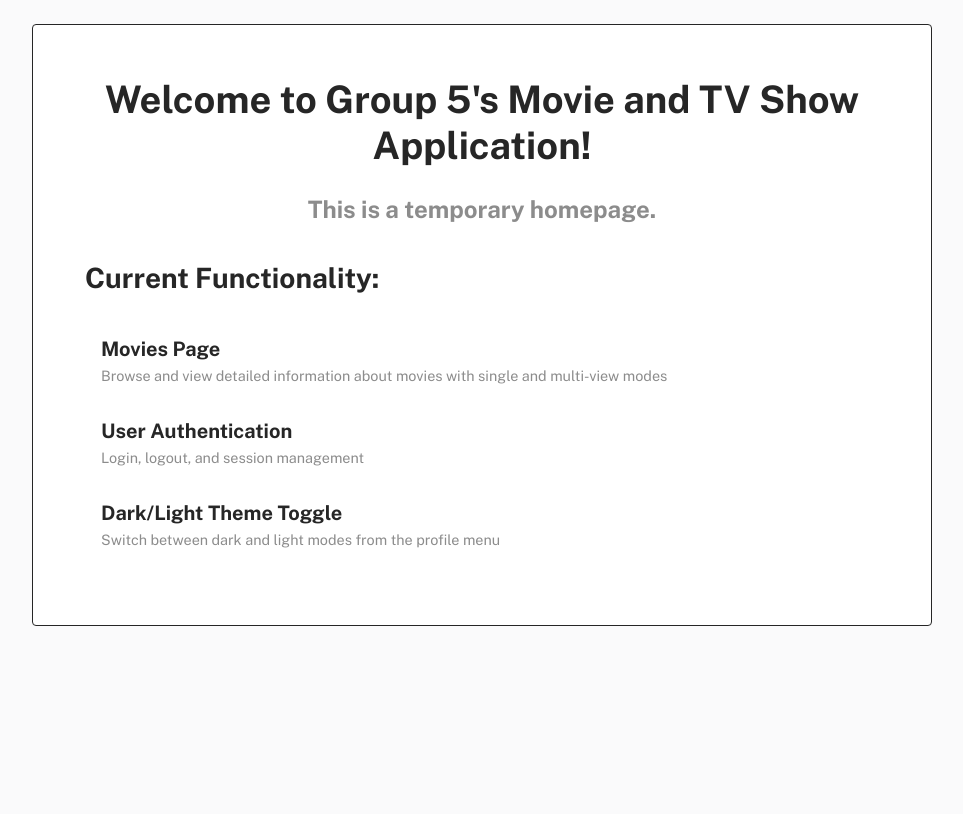
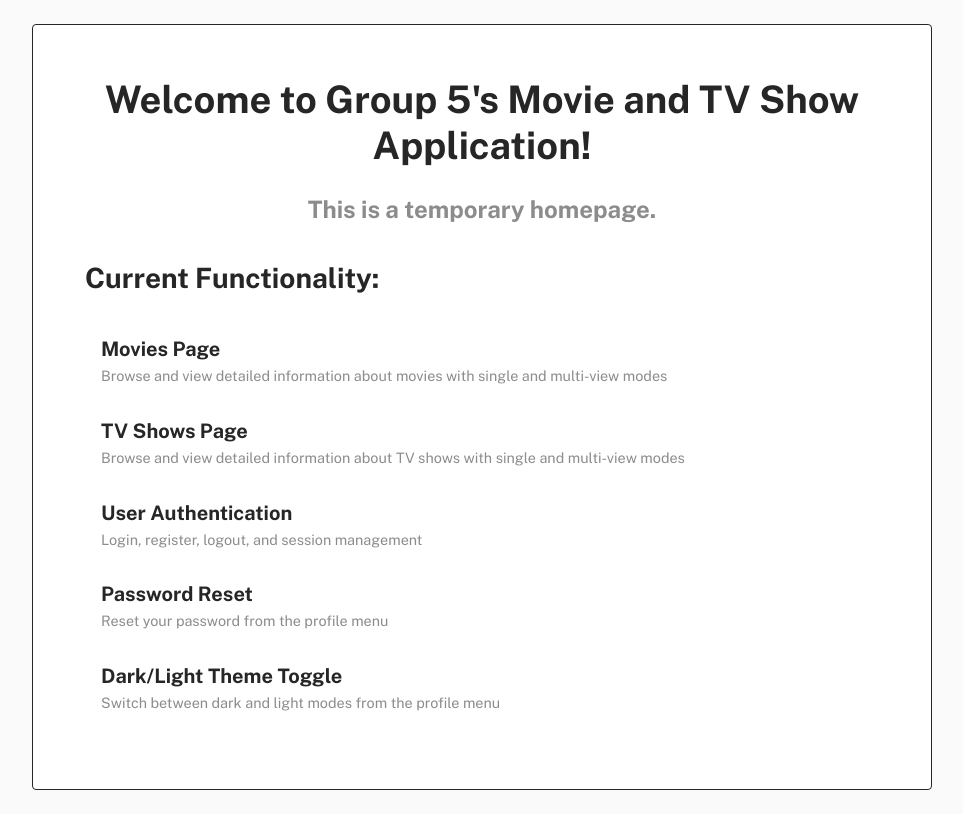
Before and after one commit to kbenavente24/TCSS460-Group5-FrontEnd, a Next.js app: page /full-page in a window 1280 px wide. Shown: the whole page, without its empty margins (158-1121 px from the left). Built offline with nearby package versions, Linux system fonts and the light colour scheme.

Commit message:
Update homepage to include TV Shows and Password Reset features

```diff
--- a/src/views/sample-page.tsx
+++ b/src/views/sample-page.tsx
@@ -51,8 +51,22 @@ export default function SamplePage() {
           </ListItem>
           <ListItem>
             <ListItemText
+              primary="TV Shows Page"
+              secondary="Browse and view detailed information about TV shows with single and multi-view modes"
+              primaryTypographyProps={{ variant: 'h5' }}
+            />
+          </ListItem>
+          <ListItem>
+            <ListItemText
               primary="User Authentication"
-              secondary="Login, logout, and session management"
+              secondary="Login, register, logout, and session management"
+              primaryTypographyProps={{ variant: 'h5' }}
+            />
+          </ListItem>
+          <ListItem>
+            <ListItemText
+              primary="Password Reset"
+              secondary="Reset your password from the profile menu"
               primaryTypographyProps={{ variant: 'h5' }}
             />
           </ListItem>
```
